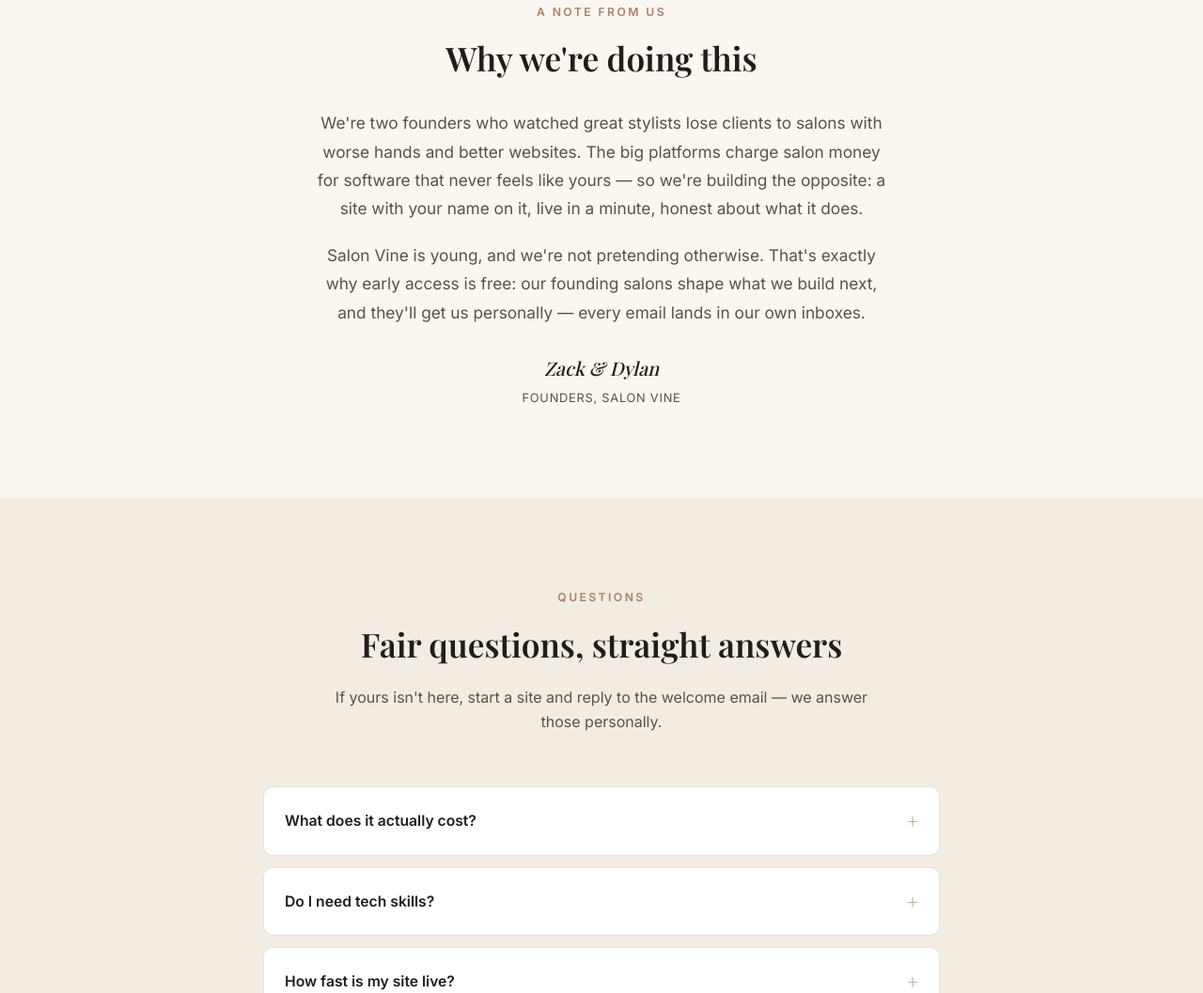
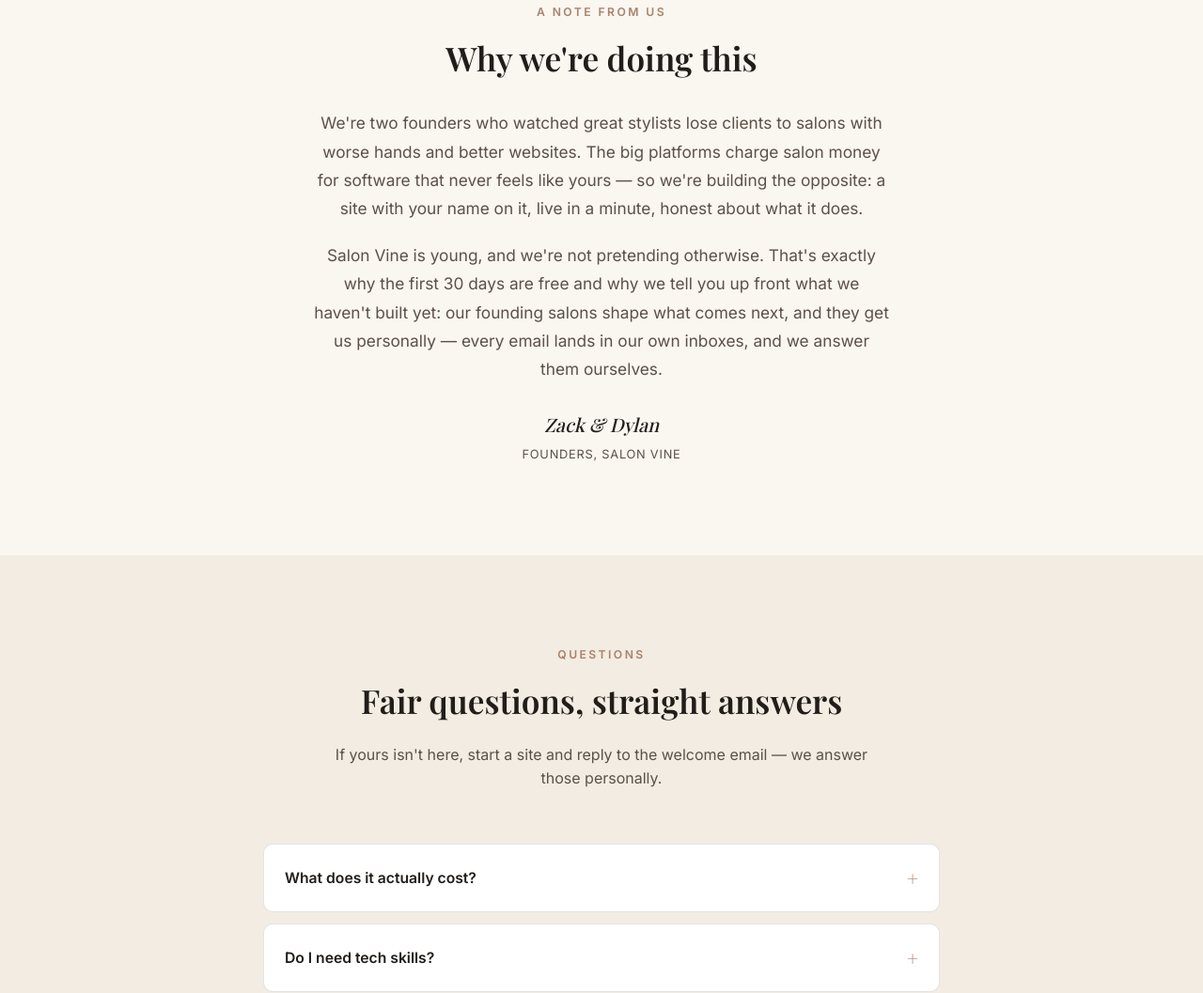
Before and after one commit to Haller28/studio-book-platform, a website: page index.html in a window 1280 px wide. Shown: the part 7308-8365 px from the top of the page at 94% size. Drawn offline with nearby package versions, Linux system fonts and the light colour scheme; a web font is replaced by a local one.

Commit message:
Founder note: match the trial offer

```diff
--- a/index.html
+++ b/index.html
@@ -565,7 +565,7 @@
     <span class="section-label">A note from us</span>
     <h2 style="margin-bottom:26px">Why we're doing this</h2>
     <p>We're two founders who watched great stylists lose clients to salons with worse hands and better websites. The big platforms charge salon money for software that never feels like yours — so we're building the opposite: a site with your name on it, live in a minute, honest about what it does.</p>
-    <p>Salon Vine is young, and we're not pretending otherwise. That's exactly why early access is free: our founding salons shape what we build next, and they'll get us personally — every email lands in our own inboxes.</p>
+    <p>Salon Vine is young, and we're not pretending otherwise. That's exactly why the first 30 days are free and why we tell you up front what we haven't built yet: our founding salons shape what comes next, and they get us personally — every email lands in our own inboxes, and we answer them ourselves.</p>
     <div class="sig">Zack &amp; Dylan<small>Founders, Salon Vine</small></div>
   </div>
 </section>
```
